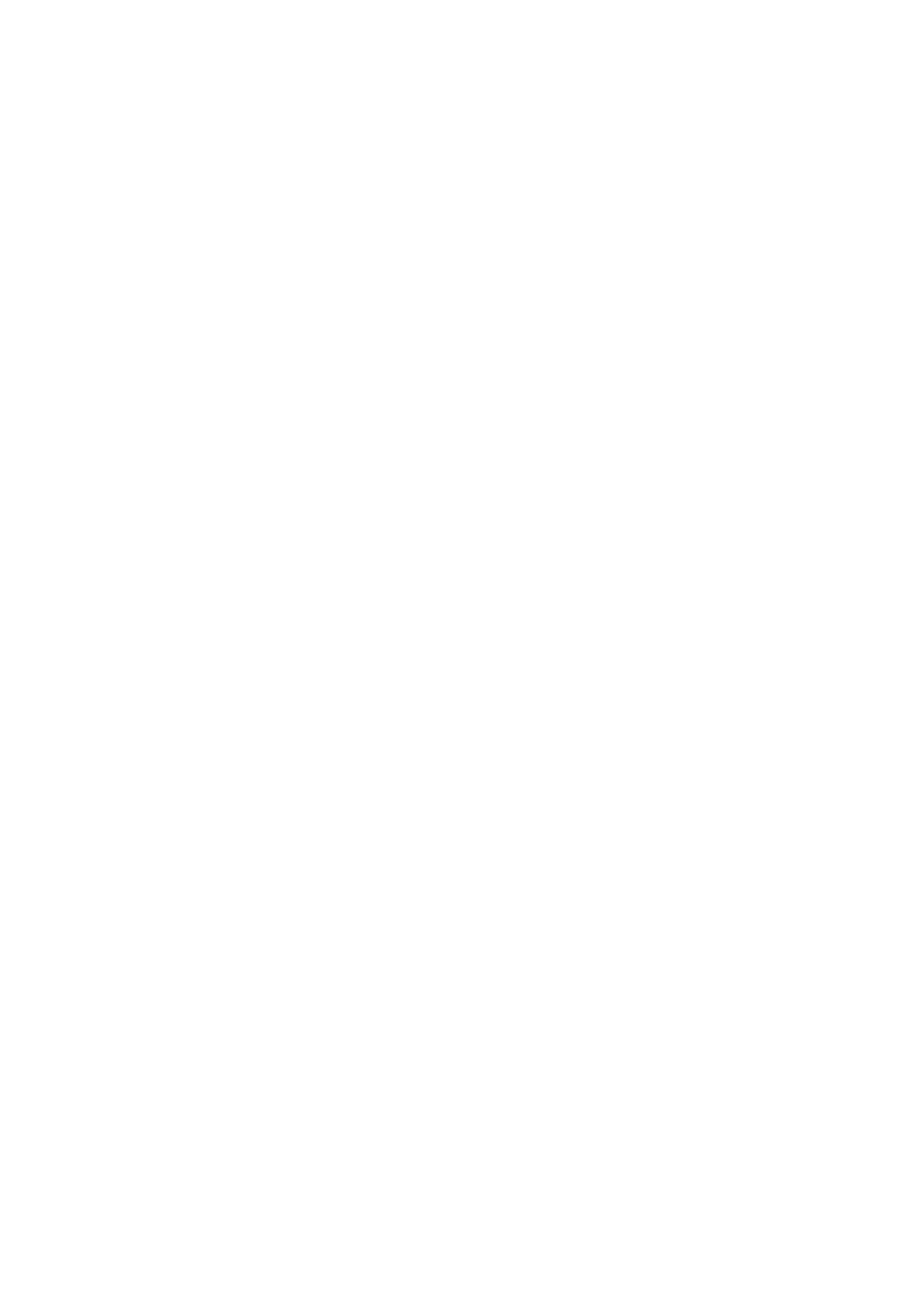
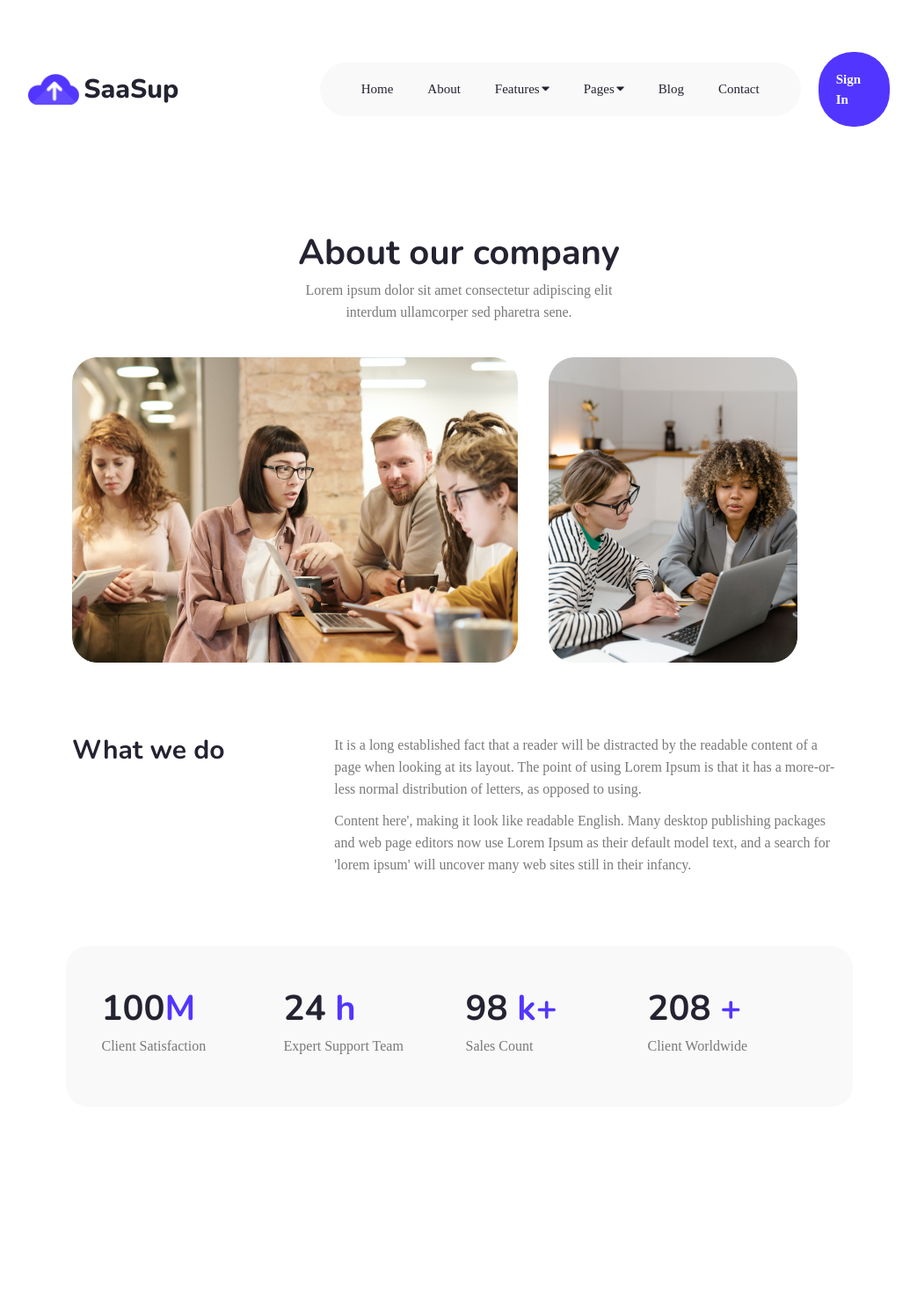
Before and after one commit to WebPhoenix2006/saas-website, an Angular app: page /about in a window 1280 px wide. Before the commit this address led to /. Shown: the top 1466 px of the page at 88% size, without its empty margins (118-1161 px from the left). Before the commit the page ends 800 px from the top, so only its background shows below. Built offline with nearby package versions, Linux system fonts and the light colour scheme; a web font is replaced by a local one.

Commit message:
made some changes to about component

```diff
--- a/src/app/app.module.ts
+++ b/src/app/app.module.ts
@@ -13,8 +13,7 @@ import { AboutComponent } from './pages/about/about.component';
 
 const routes: Routes = [
   { path: '', component: HomeComponent },
-  { path: 'Home', component: HomeComponent },
-  { path: 'About', component: AboutComponent },
+  { path: 'about', component: AboutComponent },
 ];
 
 @NgModule({
--- a/src/app/components/shared/header/header.component.html
+++ b/src/app/components/shared/header/header.component.html
@@ -16,7 +16,7 @@
               <a routerLink="/" class="textWhite">Home</a>
             </li>
             <li class="nav-link">
-              <a routerLink="/" class="textWhite">About</a>
+              <a routerLink="/about" class="textWhite">About</a>
             </li>
             <li class="nav-link">
               <a
--- a/src/app/pages/about/about.component.html
+++ b/src/app/pages/about/about.component.html
@@ -1,8 +1,10 @@
-<app-header></app-header>
+<div class="header-section">
+  <app-header></app-header>
+</div>
 <section class="about">
   <div class="about__header">
     <h2>About our company</h2>
-    <p>
+    <p class="defaultPar">
       Lorem ipsum dolor sit amet consectetur adipiscing elit interdum
       ullamcorper sed pharetra sene.
     </p>
@@ -24,14 +26,14 @@
   <div class="about__services row">
     <h3 class="col-md-4">What we do</h3>
     <div class="col-md-8">
-      <p>
+      <p class="defaultPar">
         It is a long established fact that a reader will be distracted by the
         readable content of a page when looking at its layout. The point of
         using Lorem Ipsum is that it has a more-or-less normal distribution of
         letters, as opposed to using.
       </p>
 
-      <p>
+      <p class="defaultPar">
         Content here', making it look like readable English. Many desktop
         publishing packages and web page editors now use Lorem Ipsum as their
         default model text, and a search for 'lorem ipsum' will uncover many web
@@ -43,32 +45,32 @@
   <div class="about__reports row">
     <div class="col-md-3">
       <h2>100<span>M</span></h2>
-      <p>Client Satisfaction</p>
+      <p class="defaultPar">Client Satisfaction</p>
     </div>
     <div class="col-md-3">
       <h2>24 <span>h</span></h2>
-      <p>Expert Support Team</p>
+      <p class="defaultPar">Expert Support Team</p>
     </div>
     <div class="col-md-3">
       <h2>98 <span>k+</span></h2>
-      <p>Sales Count</p>
+      <p class="defaultPar">Sales Count</p>
     </div>
     <div class="col-md-3">
       <h2>208 <span>+</span></h2>
-      <p>Client Worldwide</p>
+      <p class="defaultPar">Client Worldwide</p>
     </div>
   </div>
 
   <div class="mission row">
     <div class="mission__content col-md-6">
       <h3>Our Mission</h3>
-      <p>
+      <p class="defaultPar">
         Lorem ipsum dolor sit amet, consectetur adipiscing Pharetra Ld eu
         aliquet diam lorem viverra at justo. Nulla odio nequefjf gravida in
         pharetra egestas. Ac id sagittis at morbi interdum nibh diam sagittis
         et.
       </p>
-      <p>
+      <p class="defaultPar">
         Lorem ipsum dolor sit amet, consectetur adipiscing Pharetra id eu
         aliquet diam lorem viverra at justo. Nulla odio nequesg gravida in
         pharetra egestas.
--- a/src/app/pages/about/about.component.scss
+++ b/src/app/pages/about/about.component.scss
@@ -1,3 +1,27 @@
+.header-section {
+  ::ng-deep header {
+    nav {
+      .main-nav-bar {
+        .navbar-nav {
+          background-color: var(--clr-secondary-200) !important;
+          .nav-link {
+            a {
+              color: var(--clr-dark) !important;
+              .dropdownEl {
+                background-color: var(--clr-secondary-600) !important;
+              }
+            }
+          }
+        }
+        .button {
+          background-color: var(--clr-primary) !important;
+          color: #fff !important;
+        }
+      }
+    }
+  }
+}
+
 .about {
   padding: 59px 200px;
 
```
